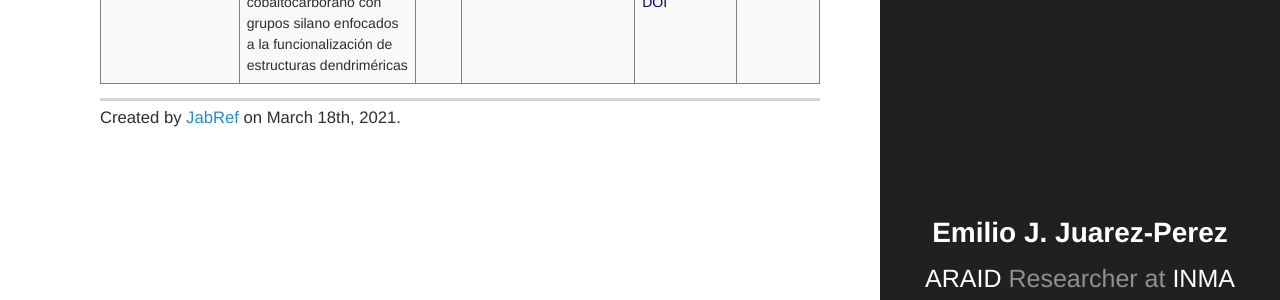
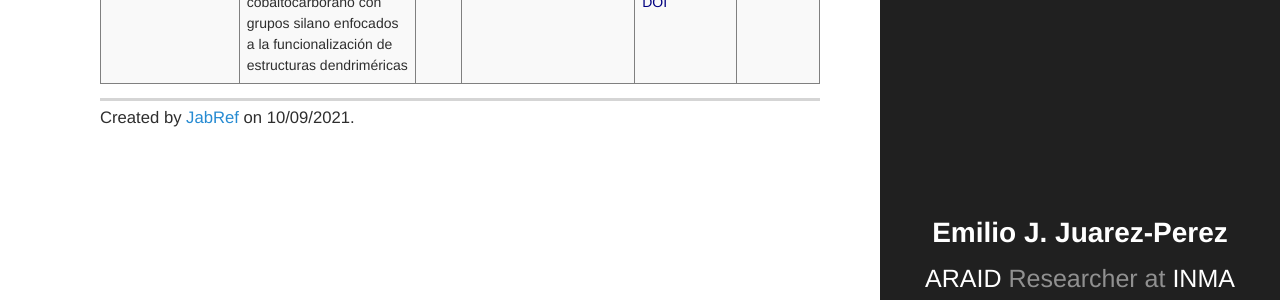
Before and after one commit to ejjpweb/ejjpweb.github.io, a Jekyll site: the page built from Publications.md, in a window 1280 px wide and 900 px high, scrolled down 11896 px. Shown: the part 152-452 px from the top of the window. Built offline with Jekyll 4.4.1, drawn with Linux system fonts in a browser that asks for light colours; comment, search, counter and statistics services are not loaded.

Commit message:
update Publications page - fecha

```diff
--- a/Publications.md
+++ b/Publications.md
@@ -1047,7 +1047,7 @@ p.infolinks { margin: 0.3em 0em 0em 0em; padding: 0px; }
 </table>
 
 <footer>
- <small>Created by <a href="http://jabref.sourceforge.net">JabRef</a> on March 18th, 2021.</small>
+ <small>Created by <a href="http://jabref.sourceforge.net">JabRef</a> on 10/09/2021.</small>
 </footer>
 
 <!-- file generated by JabRef -->
```
